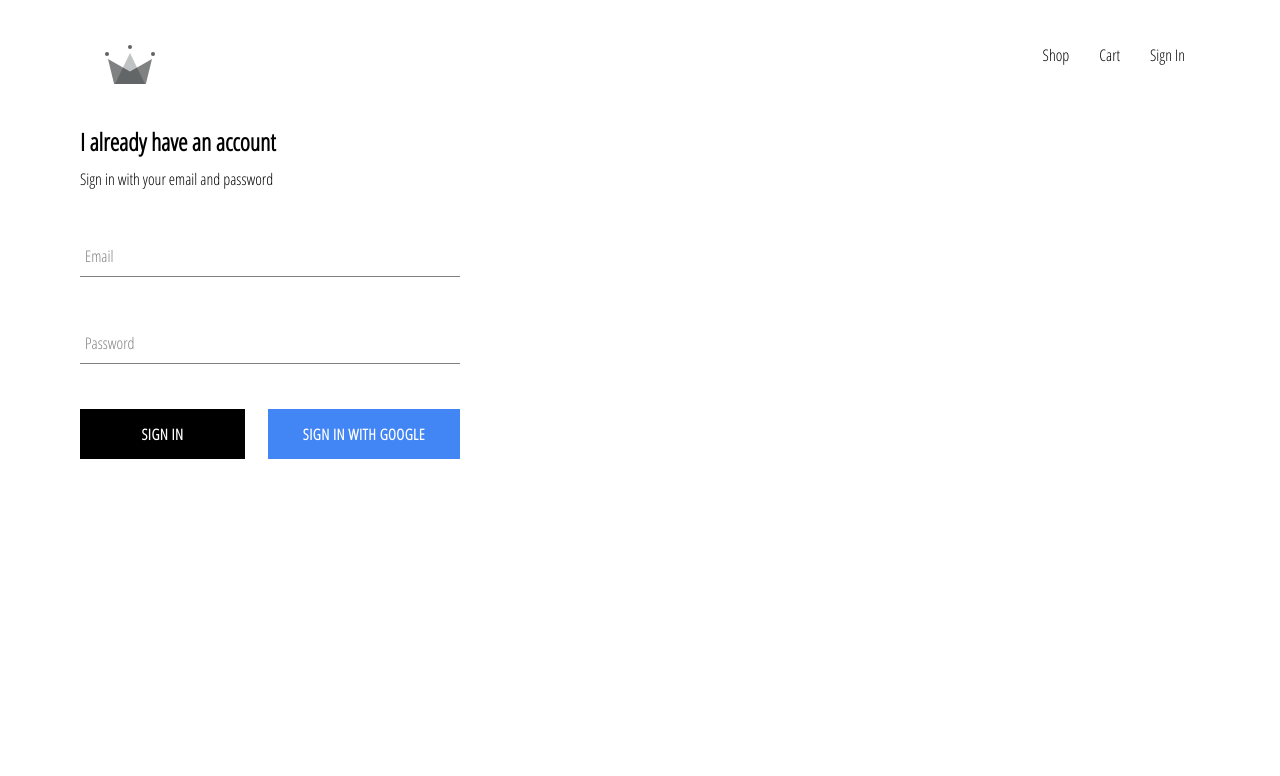
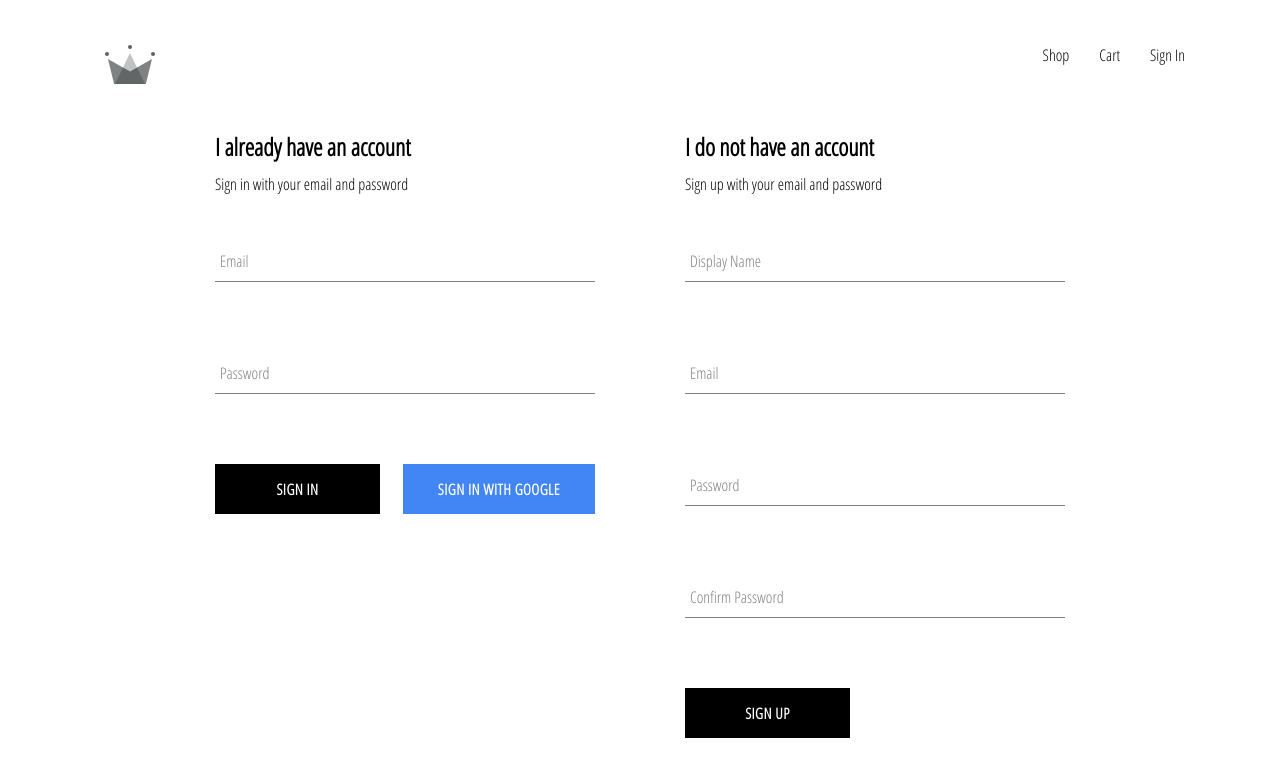
Before and after one commit to Piglacquer/graphql-ecommerce-playground, a React (Create React App) app: page /signin in a window 1280 px wide. Shown: the top 776 px of the page. Built offline with nearby package versions, Linux system fonts and the light colour scheme; no server answers.

Commit message:
added authenticated user hook, signup, singup error handling

```diff
--- a/src/App.js
+++ b/src/App.js
@@ -4,18 +4,33 @@ import Header from './components/header/Header';
 import HomePage from './pages/home/Home.Component';
 import ShopPage from './pages/shop/Shop.Component';
 import SignInAndSignUp from './pages/sign-in-and-sign-up/SignInAndSignUp.Component';
-import { auth } from './firebase/firebase.utils';
+import { auth, createUserProfileDocument } from './firebase/firebase.utils';
+import { useAuthentication } from './hooks/firebase-auth-hook';
+
 import './App.css';
 
 
 const App = () => {
-  const [ user, setUser ] = useState({});
+  const user = useAuthentication();
+  console.warn('yeet user', user);
+  // useEffect(() => {
+  //   auth.onAuthStateChanged(async userAuth => {
+  //     if (userAuth) {
+  //       const userRef = await createUserProfileDocument(userAuth);
+  //       if (userRef) {
+  //         userRef.onSnapshot(snapshot => {
+  //           setUser({
+  //             id: snapshot.id,
+  //             ...snapshot.data()
+  //           })
+  //         })
+  //       }
+  //     } else {
+  //       setUser(userAuth)
+  //     }
+  //   })
+  // }, [user?.id]);
 
-  useEffect(() => {
-    auth.onAuthStateChanged(user => setUser(user));
-  }, []);
-
-  console.warn('yeet user', user);
   return (
     <div className="App">
       <Header currentUser={user}/>
--- a/src/components/form-input/FormInput.Component.js
+++ b/src/components/form-input/FormInput.Component.js
@@ -5,13 +5,20 @@ import './formInput.styles.scss';
 const FormInput = ({ label, ...inputProps }) => (
 	<div className='group'>
 		<input className='form-input' {...inputProps}/>
+		<div className='label-error-container'>
 			{label
 				? (<label className={`${inputProps.value.length ? 'shrink' : ''} form-input-label`}>
 						{label}
 					</label>)
-
 				: null
 			}
+			{label && inputProps?.error?.message
+				? (<span className={`${inputProps.value.length ? 'shrink' : ''} form-input-label error`}>
+						{label.toLowerCase() === inputProps.error?.type && inputProps.error?.message}
+					</span>)
+				: null
+			}
+		</div>
 	</div>
 );
 
--- a/src/components/form-input/formInput.styles.scss
+++ b/src/components/form-input/formInput.styles.scss
@@ -37,6 +37,12 @@ $main-color: black;
     letter-spacing: 0.3em;
   }
 
+  .label-error-container {
+    display: flex;
+    flex-direction: row;
+    justify-content: space-between;
+    width: 100%;
+
     .form-input-label {
       color: $sub-color;
       font-size: 16px;
@@ -50,5 +56,11 @@ $main-color: black;
       &.shrink {
         @include shrinkLabel();
       }
+
+      &.error {
+        left: 100px;
+        color: red;
       }
   }
+  }
+}
--- a/src/components/header/Header.js
+++ b/src/components/header/Header.js
@@ -1,6 +1,6 @@
 import React from 'react';
 import { Link, withRouter } from 'react-router-dom';
-import { auth } from '../../firebase/firebase.utils';
+import { signOut } from '../../firebase/firebase.utils';
 import './header.styles.scss';
 import { ReactComponent as Logo } from '../../assets/crown.svg';
 
@@ -18,7 +18,7 @@ const Header = ({ currentUser }) => (
 			</Link>
 			{
 				currentUser
-				? <div className='option' onClick={() => auth.signOut()}>Sign Out</div>
+				? <div className='option' onClick={() => signOut()}>Sign Out</div>
 				: <Link to='/signin' className='option'>Sign In</Link>
 			}
 		</div>
--- /dev/null
+++ b/src/components/sign-up/SignUp.Component.js
@@ -0,0 +1,82 @@
+import React, { useState } from 'react';
+import Button from '../button/Button.Component';
+import FormInput from '../form-input/FormInput.Component';
+import { useInput } from '../../hooks/input-hook';
+import { createUserWithEmailAndPassword, createUserProfileDocument } from '../../firebase/firebase.utils';
+
+import './signUp.styles.scss';
+
+const errorDictionary = (errorType) => {
+	switch(errorType) {
+		case 'auth/weak-password': {
+			return 'password';
+		}
+		case 'password mismatch': {
+			return 'confirm password';
+		}
+		case 'auth/email-already-in-use': {
+			return 'email';
+		}
+		case 'auth/invalid-email': {
+			return 'email';
+		}
+		default: return errorType;
+	}
+}
+
+const SignUp = () => {
+	const { value: displayName, bind: bindDisplayName, reset: resetDisplayName } = useInput('');
+	const { value: email, bind: bindEmail, reset: resetEmail } = useInput('');
+	const { value: password, bind: bindPassword, reset: resetPassword } = useInput('');
+	const { value: confirmPassword, bind: bindConfirmPassword, reset: resetConfirmPassword } = useInput('');
+	const [ { message, type }, setError ] = useState({
+		message: undefined,
+		type: undefined,
+	});
+	const resetError = () => setError({ message: undefined, type: undefined})
+	const handleSubmit = async (event) => {
+		event.preventDefault();
+
+		if (password !== confirmPassword) {
+			return setError({message: "Passwords don't match", type: errorDictionary('password mismatch')});
+		}
+
+		try {
+			createUserWithEmailAndPassword({ email, password })
+				.then(({user}) => {
+					if (user) {
+						createUserProfileDocument(user, {displayName});
+					}
+				})
+				.then(() => {
+					resetDisplayName();
+					resetEmail();
+					resetPassword();
+					resetConfirmPassword();
+					resetError();
+				})
+				.catch(error => {
+					console.warn('yeet error', error);
+					setError({ message: error.message, type: errorDictionary(error.code)})
+				})
+		} catch (error) {
+			console.warn('error signing up: ', error);
+		}
+	};
+
+	return (
+		<div className='sign-up'>
+			<h2 className='title'>I do not have an account</h2>
+			<span>Sign up with your email and password</span>
+			<form className='sign-up-form' onSubmit={handleSubmit}>
+				<FormInput type='text' label='Display Name' required {...bindDisplayName} />
+				<FormInput type='email' label='Email' error={{message, type}} required {...bindEmail} />
+				<FormInput type='password' label='Password' error={{message, type}} required {...bindPassword} />
+				<FormInput type='password' label='Confirm Password' error={{message, type}} required {...bindConfirmPassword} />
+				<Button type='submit'>Sign Up</Button>
+			</form>
+		</div>
+	)
+};
+
+export default SignUp;
--- /dev/null
+++ b/src/components/sign-up/signUp.styles.scss
@@ -0,0 +1,9 @@
+.sign-up {
+  display: flex;
+  flex-direction: column;
+  width: 380px;
+
+  .title {
+    margin: 10px 0;
+  }
+}
--- a/src/firebase/firebase.utils.js
+++ b/src/firebase/firebase.utils.js
@@ -19,5 +19,35 @@ export const firestore = firebase.firestore();
 const provider = new firebase.auth.GoogleAuthProvider();
 provider.setCustomParameters({ prompt: 'select_account' });
 export const signInWithGoogle = () => auth.signInWithPopup(provider);
+export const signOut = () => auth.signOut();
+
+export const createUserProfileDocument = async (userAuth, additionalData) => {
+	if (!userAuth) return;
+	const userRef = firestore.doc(`users/${userAuth.uid}`);
+	const snapshot = await userRef.get();
+	if (!snapshot.exists) {
+		const { displayName, email } = userAuth;
+		const createdAt = new Date();
+
+		try {
+			await userRef.set({
+				displayName,
+				email,
+				createdAt,
+				...additionalData,
+			})
+		} catch (error) {
+			console.log('error creating user:', error);
+		}
+	}
+
+	return userRef;
+};
+
+export const createUserWithEmailAndPassword = (formData) => {
+	const { email, password } = formData;
+
+	return auth.createUserWithEmailAndPassword(email, password);
+};
 
 export default firebase;
--- /dev/null
+++ b/src/hooks/firebase-auth-hook.js
@@ -0,0 +1,17 @@
+import { useState, useEffect } from 'react';
+import { auth, createUserProfileDocument, createUserWithEmailAndPassword } from '../firebase/firebase.utils';
+
+export const useAuthentication = () => {
+	const [ user, setUser ] = useState(null);
+
+	useEffect(() => {
+		const removeListener = () => {
+			auth.onAuthStateChanged(user => {
+				setUser(user);
+			})
+		}
+		return () => removeListener()
+	}, [user?.id])
+
+	return user;
+}
--- a/src/pages/sign-in-and-sign-up/SignInAndSignUp.Component.js
+++ b/src/pages/sign-in-and-sign-up/SignInAndSignUp.Component.js
@@ -1,11 +1,13 @@
 import React from 'react';
 import SignIn from '../../components/sign-in/SignIn.Component';
+import SignUp from '../../components/sign-up/SignUp.Component';
 
 import './signInAndSignUp.styles.scss';
 
 const SignInAndSignUp = () => (
 	<div className='sign-in-and-sign-up'>
 		<SignIn />
+		<SignUp />
 	</div>
 );
 
--- a/src/pages/sign-in-and-sign-up/signInAndSignUp.styles.scss
+++ b/src/pages/sign-in-and-sign-up/signInAndSignUp.styles.scss
@@ -0,0 +1,6 @@
+.sign-in-and-sign-up {
+  width: 850px;
+  display: flex;
+  justify-content: space-between;
+  margin: 30px auto;
+}
```
Also changed, not shown: 1 other file (tests, documents, lock files or other folders). Lines whose indentation alone changed are shown as unchanged.
